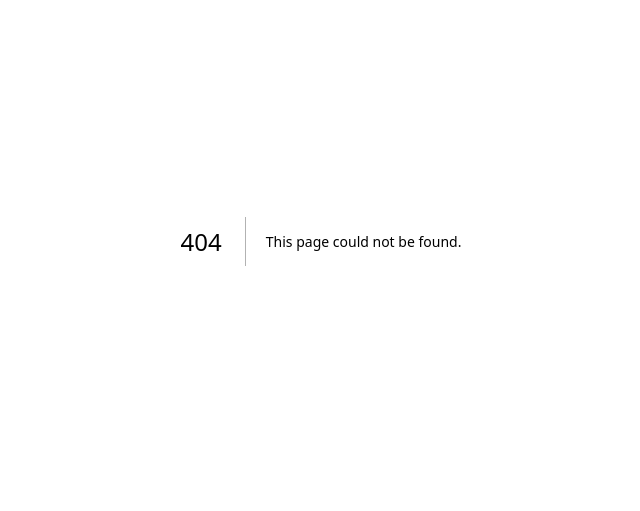
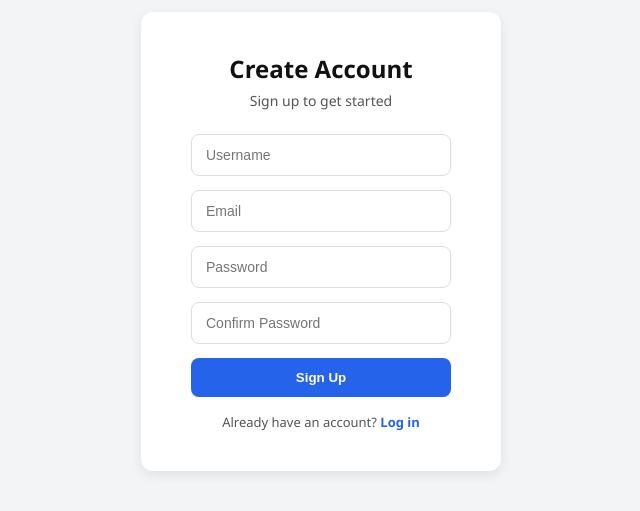
Before and after one commit to zhikangxie107/intr.vu, a Next.js app: page /signup in a window 1280 px wide. Before the commit this address had no page. Shown: the part 159-670 px from the top of the page, without its empty margins (319-959 px from the left). Built offline with nearby package versions, Linux system fonts and the light colour scheme.

Commit message:
auth pages created

```diff
--- /dev/null
+++ b/src/app/signup/page.js
@@ -0,0 +1,130 @@
+'use client';
+import Link from 'next/link';
+import { useState } from 'react';
+
+export default function SignupPage() {
+  const [username, setUsername] = useState('');
+  const [email, setEmail] = useState('');
+  const [password, setPassword] = useState('');
+  const [confirm, setConfirm] = useState('');
+
+  const handleSignup = (e) => {
+    e.preventDefault();
+    console.log('Sign up with:', { username, email, password, confirm });
+  };
+
+  return (
+    <div style={styles.page}>
+      <div style={styles.card}>
+        <h2 style={styles.title}>Create Account</h2>
+        <p style={styles.subtitle}>Sign up to get started</p>
+
+        <form onSubmit={handleSignup} style={styles.form}>
+          <input
+            type="text"
+            placeholder="Username"
+            value={username}
+            onChange={(e) => setUsername(e.target.value)}
+            style={styles.input}
+            required
+          />
+          <input
+            type="email"
+            placeholder="Email"
+            value={email}
+            onChange={(e) => setEmail(e.target.value)}
+            style={styles.input}
+            required
+          />
+          <input
+            type="password"
+            placeholder="Password"
+            value={password}
+            onChange={(e) => setPassword(e.target.value)}
+            style={styles.input}
+            required
+          />
+          <input
+            type="password"
+            placeholder="Confirm Password"
+            value={confirm}
+            onChange={(e) => setConfirm(e.target.value)}
+            style={styles.input}
+            required
+          />
+          <button type="submit" style={styles.button}>Sign Up</button>
+        </form>
+
+        <p style={styles.switchText}>
+          Already have an account?{' '}
+          <Link href="/login" style={styles.link}>
+            Log in
+          </Link>
+        </p>
+      </div>
+    </div>
+  );
+}
+
+const styles = {
+  page: {
+    height: '100vh',
+    display: 'flex',
+    alignItems: 'center',
+    justifyContent: 'center',
+    backgroundColor: '#f3f4f6',
+    fontFamily: "'Segoe UI', Roboto, Helvetica, Arial, sans-serif",
+  },
+  card: {
+    backgroundColor: '#fff',
+    padding: '40px 50px',
+    borderRadius: '12px',
+    boxShadow: '0 4px 12px rgba(0,0,0,0.08)',
+    textAlign: 'center',
+    width: '360px',
+  },
+  title: {
+    fontSize: '24px',
+    fontWeight: '700',
+    marginBottom: '6px',
+    color: '#111',
+  },
+  subtitle: {
+    fontSize: '14px',
+    color: '#555',
+    marginBottom: '24px',
+  },
+  form: {
+    display: 'flex',
+    flexDirection: 'column',
+    gap: '14px',
+  },
+  input: {
+    padding: '12px 14px',
+    borderRadius: '8px',
+    border: '1px solid #ddd',
+    fontSize: '14px',
+    outline: 'none',
+    transition: 'border-color 0.2s ease',
+  },
+  button: {
+    backgroundColor: '#2563eb',
+    color: '#fff',
+    padding: '12px',
+    borderRadius: '8px',
+    border: 'none',
+    cursor: 'pointer',
+    fontWeight: '600',
+    transition: 'background-color 0.2s ease',
+  },
+  switchText: {
+    marginTop: '16px',
+    fontSize: '13px',
+    color: '#555',
+  },
+  link: {
+    color: '#2563eb',
+    textDecoration: 'none',
+    fontWeight: '600',
+  },
+};
```
Also changed, not shown: src/app/TESTING/page.js (+8 -5 lines), src/app/learn/code/page.js (+3 -4 lines), src/app/leetcodeProblems/twoSum.jsx (deleted, +0 -35 lines), src/app/login/page.js (added, +112 -0 lines), src/components/MicRecorder.jsx (renamed from src/app/components/MicRecorder.jsx), src/components/aiCard.jsx (renamed from src/app/components/aiCard.jsx), src/components/problemTemplate.jsx (renamed from src/app/components/problemTemplate.jsx).
